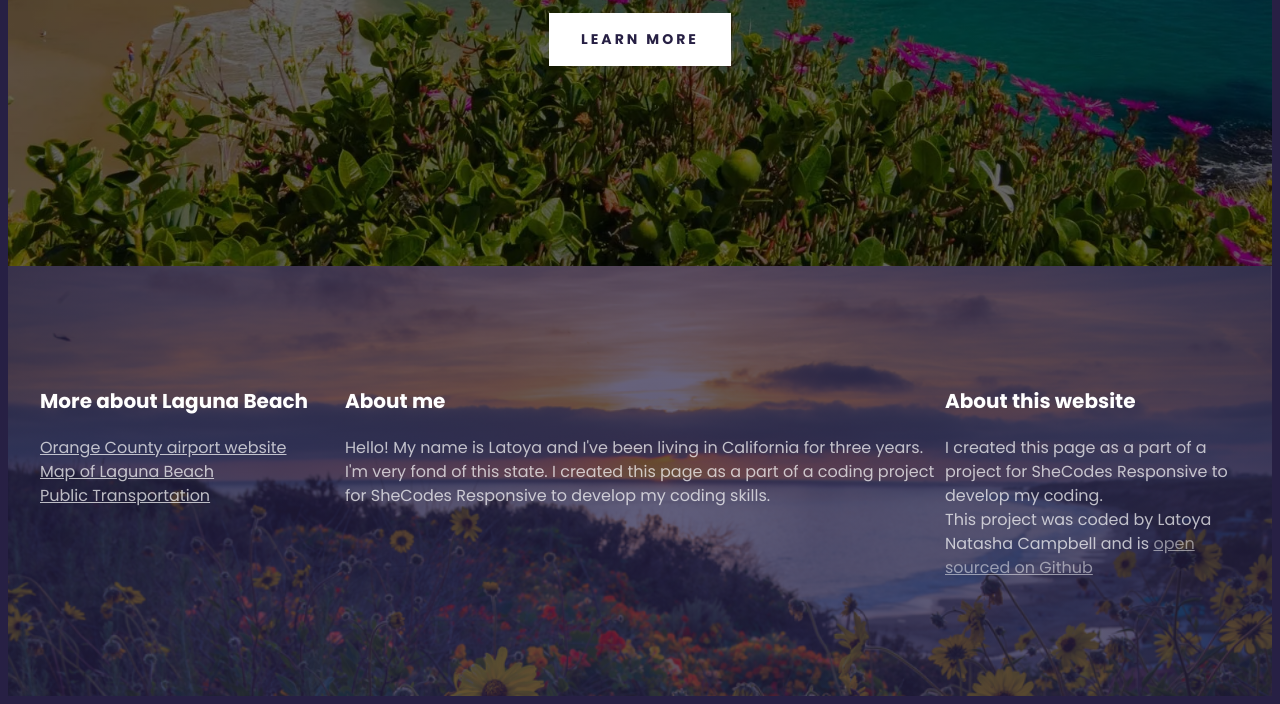
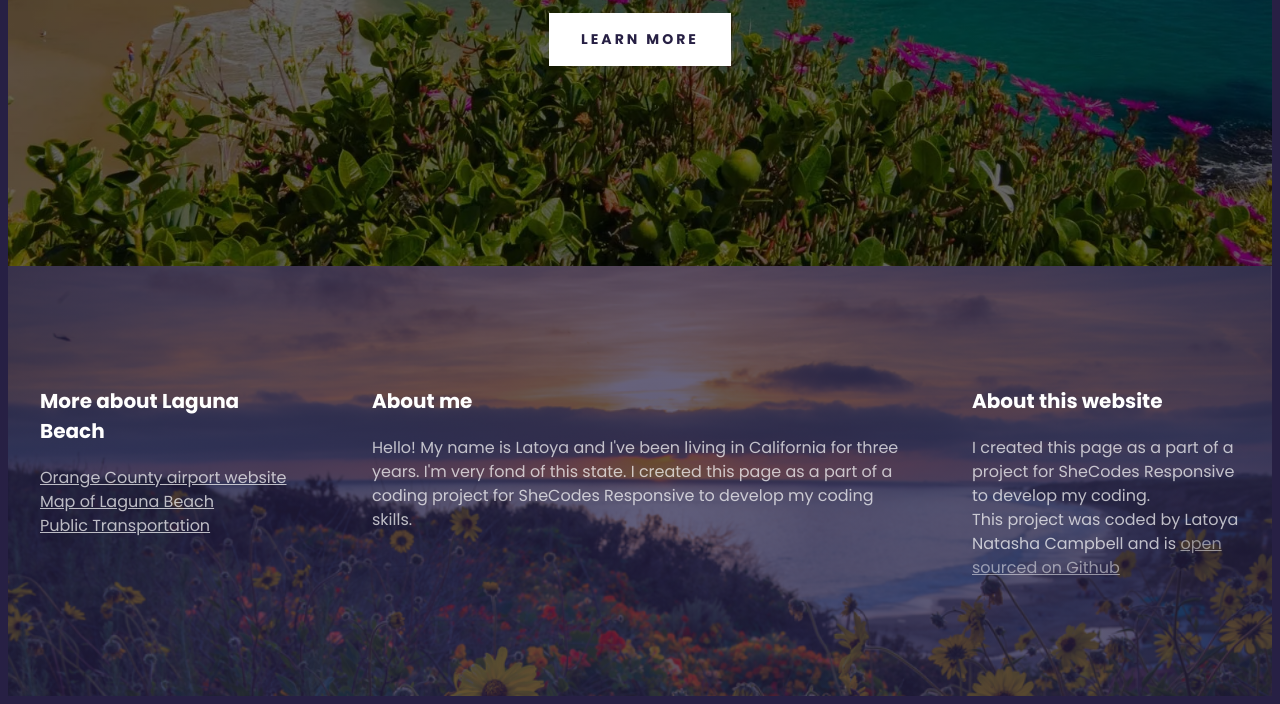
Before and after one commit to LatoyaNatashaC/Responsive-Add-On-Project, a plain HTML site: page index.html in a window 1280 px wide. Shown: the part 579-1283 px from the top of the page. Drawn offline with Linux system fonts and the light colour scheme.

Commit message:
grid gap updated

```diff
--- a/src/styles.css
+++ b/src/styles.css
@@ -10,7 +10,7 @@ body {
 .grid {
   display: grid;
   grid-template-columns: 1fr 2fr 1fr;
-  grid-gap: 10px;
+  grid-gap: 64px;
 }
 section {
   max-width: 1200px;
```
